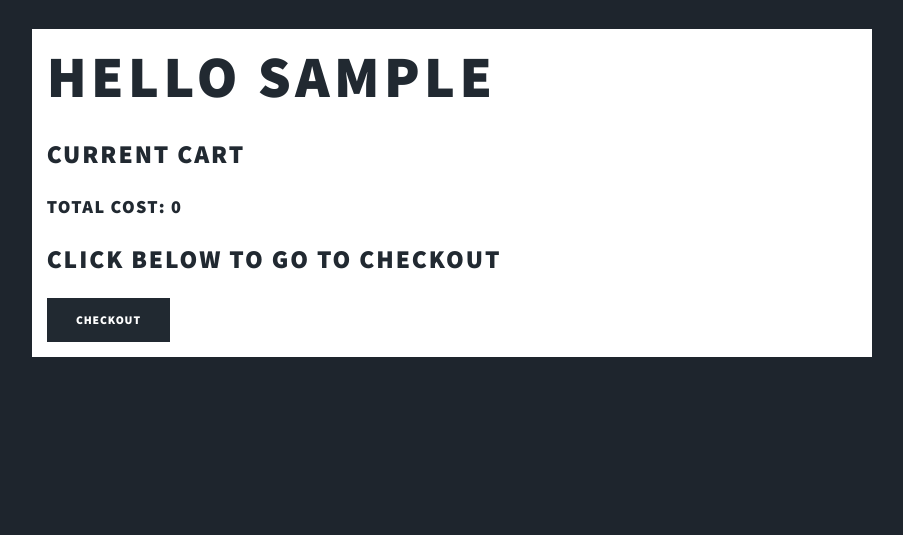
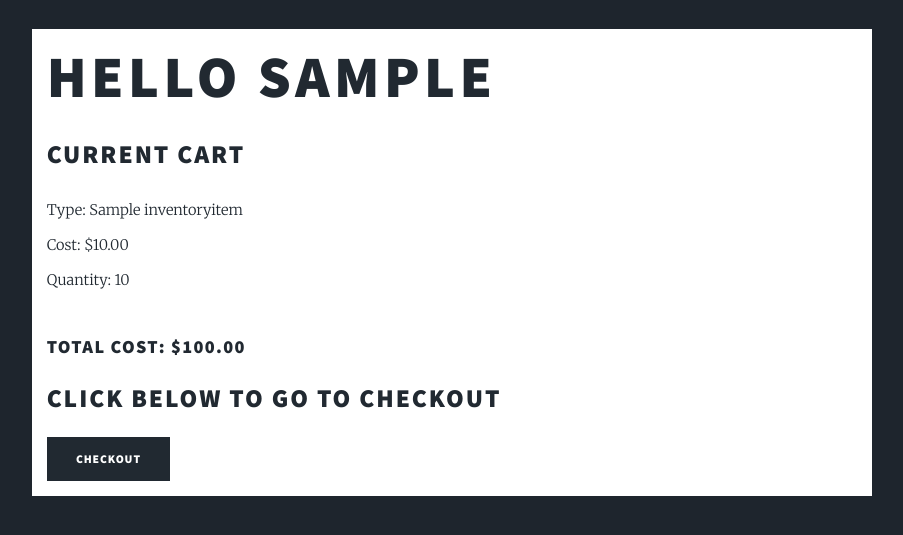
Before and after one commit to radford-se/semester-project-repo-lama_null, a Django app: page /accounts/view_cart/ in a window 1280 px wide. Shown: the top 535 px of the page, without its empty margins (188-1091 px from the left). Run offline with Django 3.2, Linux system fonts and the light colour scheme; a user stored in the database is signed in; tables that the repository leaves empty hold one stand-in row (values such as "Sample post").

Commit message:
ADD TO CART DONE

```diff
--- a/ordersystem/models.py
+++ b/ordersystem/models.py
@@ -124,7 +124,7 @@ class Order(models.Model):
 class ItemCartRelationship(models.Model):
     cart_id = models.ForeignKey("Cart", on_delete=models.CASCADE)
     item_id = models.ForeignKey("InventoryItem", on_delete=models.CASCADE)
-    quantity = models.IntegerField(null=False, blank=False)
+    quantity = models.IntegerField(null=False, blank=False, default=1)
 
 
 class Category(models.Model):
--- a/ordersystem/templates/view_cart.html
+++ b/ordersystem/templates/view_cart.html
@@ -16,7 +16,8 @@
                 totalcost= totalcost + {{ item.item_id.price }}*{{ item.quantity }};
             {% endif %}
         {% endfor %}
-        document.getElementById('output').innerHTML = "Total Cost: " + totalcost;
+        totalcost = totalcost.toFixed(2);
+        document.getElementById('output').innerHTML = "Total Cost: $" + totalcost;
     }
 </script>
 </head>
@@ -27,7 +28,7 @@
         {%  for item in cart %}
             {% if request.user.username == item.cart_id.customer.username %}
                 <p style="margin: 0;">Type: {{ item.item_id.name }}</p>
-                <p style="margin: 0;">Cost: {{ item.item_id.price }}</p>
+                <p style="margin: 0;">Cost: ${{ item.item_id.price }}</p>
                 <p style="margin: 0;">Quantity: {{ item.quantity }}</p>
                 <br>
             {% endif %}
--- a/ordersystem/views.py
+++ b/ordersystem/views.py
@@ -7,7 +7,7 @@ from django.contrib.auth import authenticate, logout, update_session_auth_hash
 from django.contrib.auth.forms import PasswordChangeForm
 from django.contrib.auth.decorators import login_required
 from django.shortcuts import render, redirect, get_object_or_404
-from .models import InventoryItem, Category, Order, ItemCartRelationship
+from .models import InventoryItem, Category, Order, ItemCartRelationship, Cart
 from django.views.generic.base import View, TemplateView
 from .forms import RegisterForm
 
@@ -39,12 +39,13 @@ def button(request):
 
 def add_to_cart(request, inventory_item_id):
     item1 = get_object_or_404(InventoryItem, pk=inventory_item_id)
+    cart = get_object_or_404(Cart, customer=request.user.id)
     # if request.user.is_authenticated():
     #     cart = request.user.cart_id
     # else:
     #     cart = None
     item = ItemCartRelationship(
-        cart_id=request.user.cart_id,
+        cart_id=cart,
         item_id=item1)
     item.save()
     return render(request, 'ordering_page.html') #, {'item': item})
@@ -125,4 +126,4 @@ def recent_orders(request):
 
 def view_cart(request):
     cart = ItemCartRelationship.objects.all()
-    return render(request, 'view_cart.html', {})
+    return render(request, 'view_cart.html', {"cart":cart})
```
Also changed, not shown: ordersystem/migrations/0020_auto_20191205_0425.py (added).
